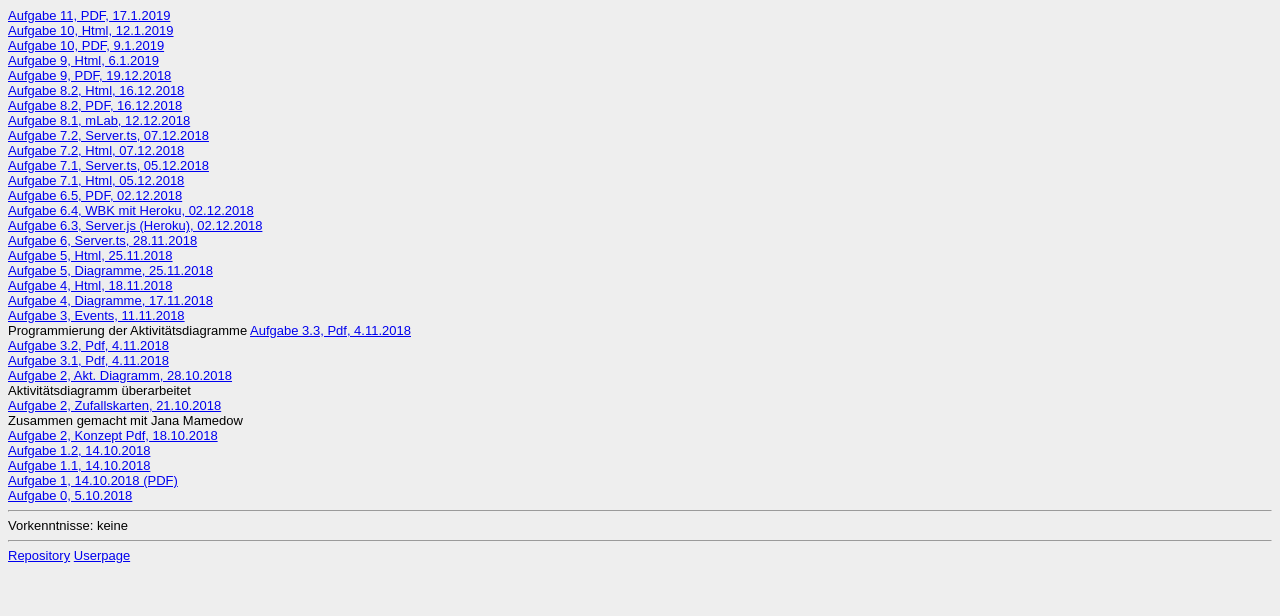
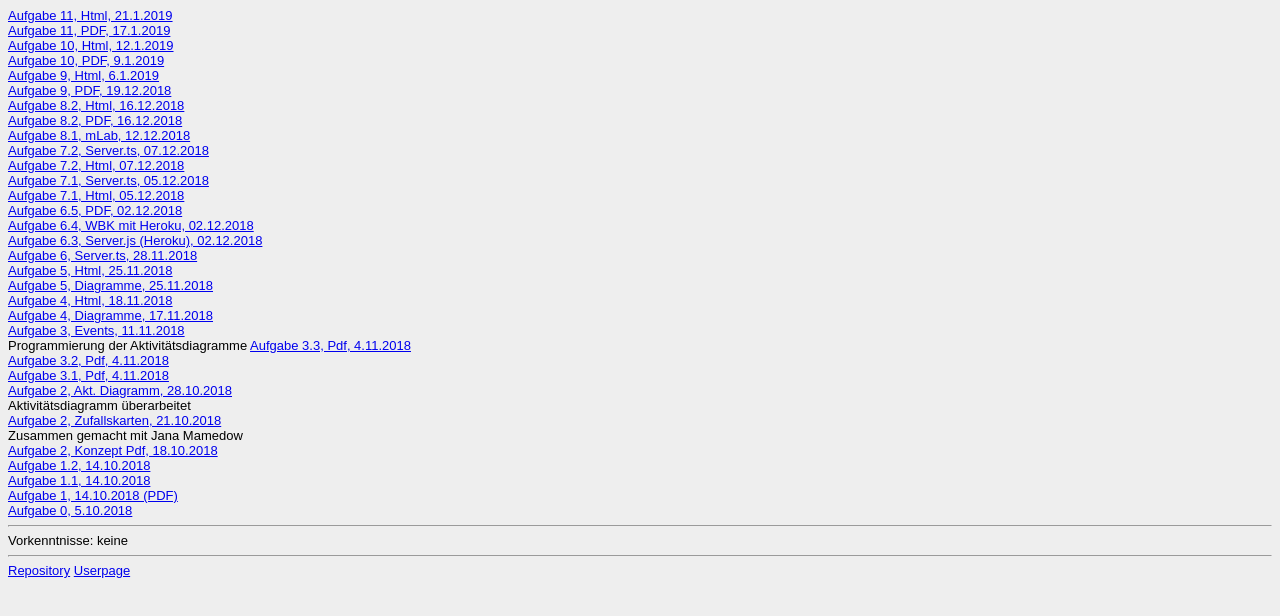
Before and after one commit to Koelleka/eia2_userpages, a plain HTML site: page steckbrief.htm in a window 1280 px wide. Drawn offline with Linux system fonts and the light colour scheme.

Commit message:
kdflgkjd

```diff
--- a/steckbrief.htm
+++ b/steckbrief.htm
@@ -1,5 +1,6 @@
 <html> <head> <style>body {font-family:arial; font-size:small; background:#eeeeee}</style> </head>
 <body>
+<a href="https://koelleka.github.io/eia2/Aufgabe11/Aufgabe11.html" target="_blank">Aufgabe 11, Html, 21.1.2019</a><br/>
 <a href="https://github.com/Koelleka/eia2/blob/master/Aufgabe11/Aufgabe_11.pdf" target="_blank">Aufgabe 11, PDF, 17.1.2019</a><br/>
 
 <a href="https://koelleka.github.io/eia2/Aufgabe10/Aufgabe10.html" target="_blank">Aufgabe 10, Html, 12.1.2019</a><br/>
```
